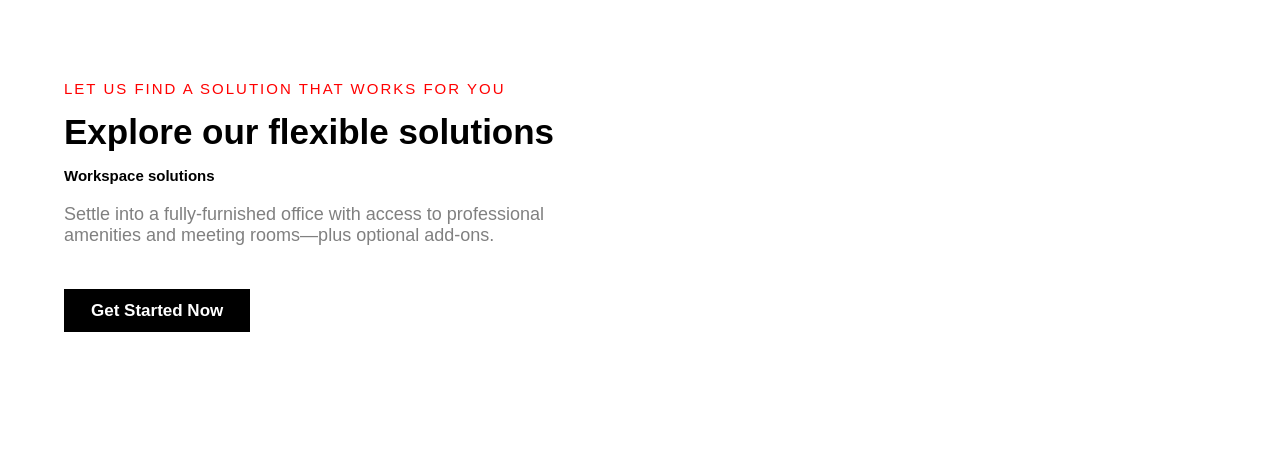
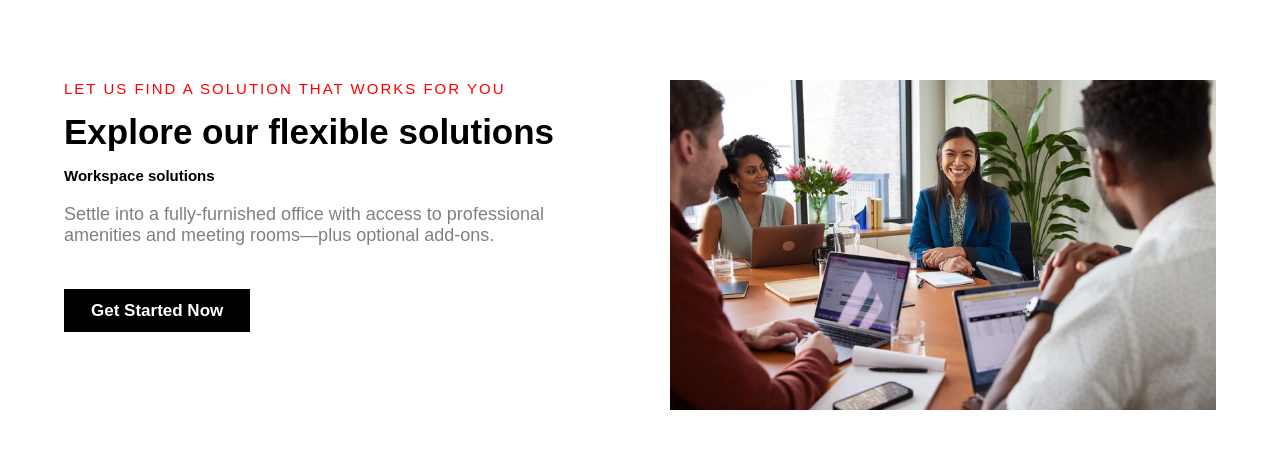
Before and after one commit to ffcweb/workspace, a plain HTML site: page index.html in a window 1280 px wide. Shown: the part 846-1306 px from the top of the page. Drawn offline with nearby package versions, Linux system fonts and the light colour scheme; some packages are replaced by stand-ins of ours; the site is published under a folder, as on GitHub Pages, so addresses that start at the root find nothing; a script that the page names is missing.

Commit message:
updaetd scss

```diff
--- a/style.scss
+++ b/style.scss
@@ -271,7 +271,7 @@ body.popup-is-active .popup-big-box{
     .intro-img{
       width: 50%;
       height: 430px;
-      background:url(/assests/intro.webp);
+      background:url(assests/intro.webp);
       background-position: center;
       background-size: cover;
     }
```
Also changed, not shown: style.css.
